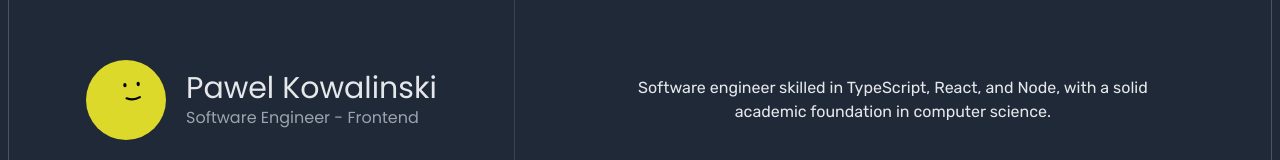
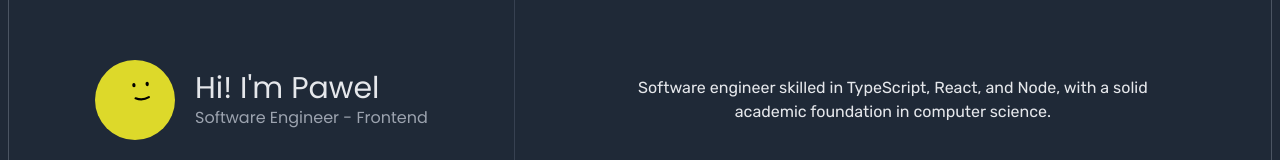
Before and after one commit to mrlzzz/portfolio-main, a React (Vite) app: page / in a window 1280 px wide. Shown: the part 441-601 px from the top of the page. Built offline with nearby package versions, Linux system fonts and the light colour scheme.

Commit message:
change: footer and about text

```diff
--- a/src/components/feature/About.tsx
+++ b/src/components/feature/About.tsx
@@ -18,7 +18,7 @@ const About = ({ aboutRef }: AboutProps) => {
             <div className="flex items-center gap-5 ">
               <RandomAvatar />
               <div className="gap-2">
-                <h1 className="text-2xl lg:text-3xl">Pawel Kowalinski</h1>
+                <h1 className="text-2xl lg:text-3xl">Hi! I'm Pawel</h1>
                 <h2 className="text-sm text-gray-400 lg:text-base">
                   Software Engineer - Frontend
                 </h2>
--- a/src/components/feature/Footer.tsx
+++ b/src/components/feature/Footer.tsx
@@ -2,7 +2,7 @@ const Footer = () => {
   return (
     <footer className="mx-auto flex max-w-7xl items-center justify-center border-t border-gray-600 bg-gray-800 p-2 lg:h-[50vh]">
       <section className=" flex h-full w-full max-w-7xl flex-col items-center justify-center text-sm text-gray-400">
-        Pawel Kowalinski - 2024
+        mrl - 2024
       </section>
     </footer>
   );
```
